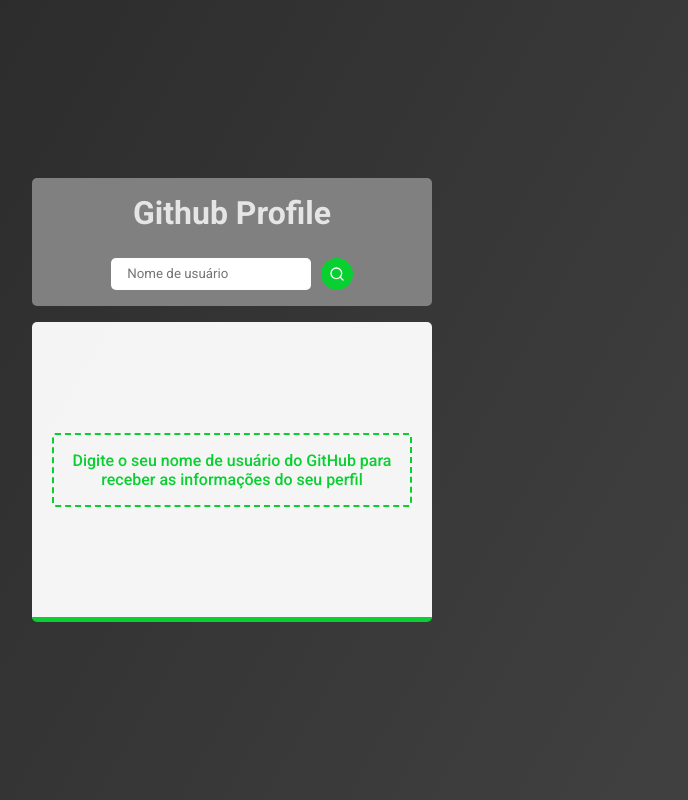
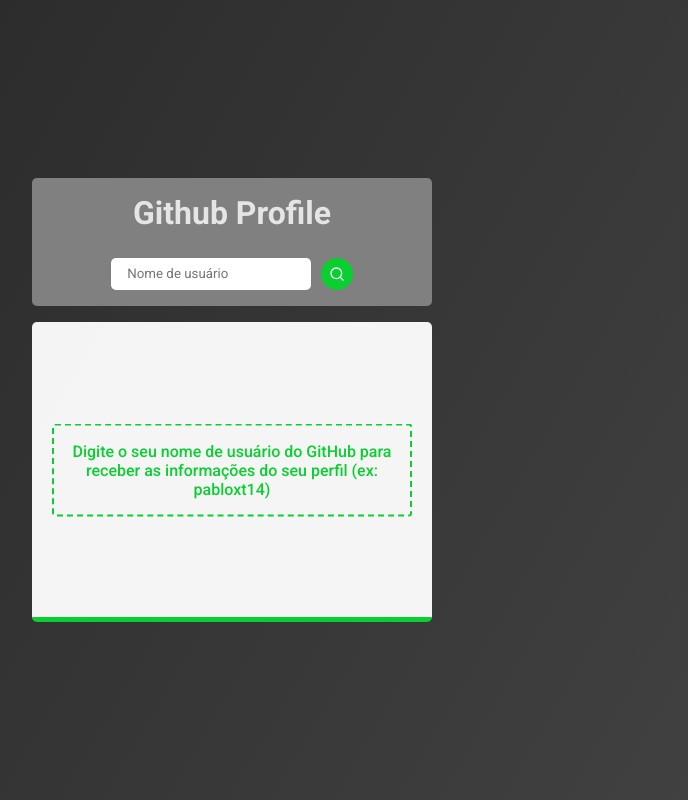
Before and after one commit to PabloXT14/GitHub-Profile, a React (Vite) app: page / in a window 1280 px wide. Shown: the whole page, without its empty margins (408-1096 px from the left). Built offline with nearby package versions, Linux system fonts and the light colour scheme.

Commit message:
style: edit message on MessageNotification.tsx

```diff
--- a/src/pages/Home/home.tsx
+++ b/src/pages/Home/home.tsx
@@ -33,7 +33,7 @@
                         />
                     </>
                     : <MessageNotification
-                        message="Digite o seu nome de usuário do GitHub para receber as informações do seu perfil"
+                        message="Digite o seu nome de usuário do GitHub para receber as informações do seu perfil (ex: pabloxt14)"
                     />}
             </UserContainer>
         </MainContainer>
```
